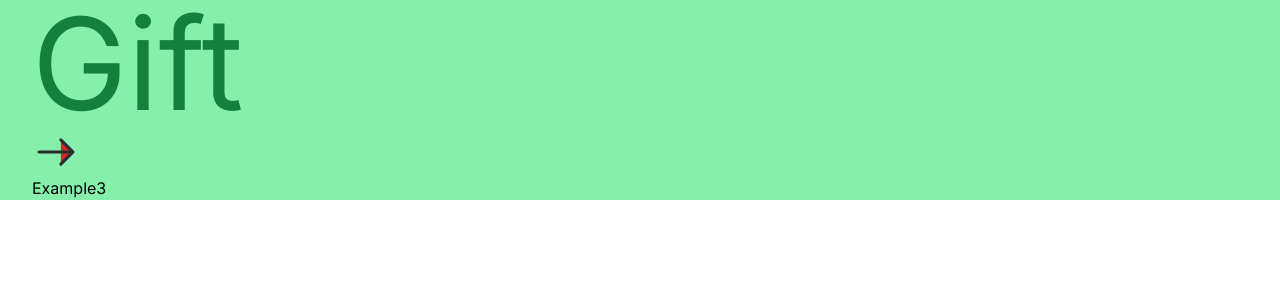
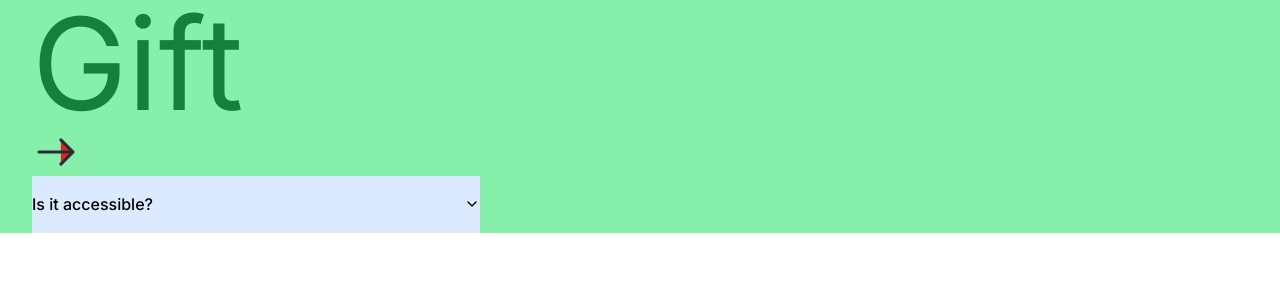
Before and after one commit to sergio-nezhigay/gift, a Next.js app: page / in a window 1280 px wide. Shown: the top 300 px of the page. Built offline with nearby package versions, Linux system fonts and the light colour scheme.

Commit message:
add accordion

```diff
--- a/package.json
+++ b/package.json
@@ -16,6 +16,7 @@
     "prepare": "husky install"
   },
   "dependencies": {
+    "@radix-ui/react-accordion": "^1.1.2",
     "@tailwindcss/typography": "^0.5.10",
     "class-variance-authority": "^0.7.0",
     "clsx": "^2.1.0",
--- a/src/components/Example.tsx
+++ b/src/components/Example.tsx
@@ -1,7 +1,24 @@
 import React from "react";
+import {
+  Accordion,
+  AccordionContent,
+  AccordionItem,
+  AccordionTrigger,
+} from "@/components/ui/accordion";
 
 function Example() {
-  return <div>Example3</div>;
+  return (
+    <div className="max-w-md bg-blue-100">
+      <Accordion type="single" collapsible>
+        <AccordionItem value="item-1">
+          <AccordionTrigger>Is it accessible?</AccordionTrigger>
+          <AccordionContent>
+            Yes. It adheres to the WAI-ARIA design pattern.
+          </AccordionContent>
+        </AccordionItem>
+      </Accordion>
+    </div>
+  );
 }
 
 export default Example;
--- /dev/null
+++ b/src/components/ui/accordion.tsx
@@ -0,0 +1,58 @@
+"use client";
+
+import * as React from "react";
+import * as AccordionPrimitive from "@radix-ui/react-accordion";
+import { ChevronDown } from "lucide-react";
+
+import { cn } from "@/lib/utils";
+
+const Accordion = AccordionPrimitive.Root;
+
+const AccordionItem = React.forwardRef<
+  React.ElementRef<typeof AccordionPrimitive.Item>,
+  React.ComponentPropsWithoutRef<typeof AccordionPrimitive.Item>
+>(({ className, ...props }, ref) => (
+  <AccordionPrimitive.Item
+    ref={ref}
+    className={cn("border-b", className)}
+    {...props}
+  />
+));
+AccordionItem.displayName = "AccordionItem";
+
+const AccordionTrigger = React.forwardRef<
+  React.ElementRef<typeof AccordionPrimitive.Trigger>,
+  React.ComponentPropsWithoutRef<typeof AccordionPrimitive.Trigger>
+>(({ className, children, ...props }, ref) => (
+  <AccordionPrimitive.Header className="flex">
+    <AccordionPrimitive.Trigger
+      ref={ref}
+      className={cn(
+        "flex flex-1 items-center justify-between py-4 font-medium transition-all hover:underline [&[data-state=open]>svg]:rotate-180",
+        className,
+      )}
+      {...props}
+    >
+      {children}
+      <ChevronDown className="h-4 w-4 shrink-0 transition-transform duration-200" />
+    </AccordionPrimitive.Trigger>
+  </AccordionPrimitive.Header>
+));
+AccordionTrigger.displayName = AccordionPrimitive.Trigger.displayName;
+
+const AccordionContent = React.forwardRef<
+  React.ElementRef<typeof AccordionPrimitive.Content>,
+  React.ComponentPropsWithoutRef<typeof AccordionPrimitive.Content>
+>(({ className, children, ...props }, ref) => (
+  <AccordionPrimitive.Content
+    ref={ref}
+    className="overflow-hidden text-sm transition-all data-[state=closed]:animate-accordion-up data-[state=open]:animate-accordion-down"
+    {...props}
+  >
+    <div className={cn("pb-4 pt-0", className)}>{children}</div>
+  </AccordionPrimitive.Content>
+));
+
+AccordionContent.displayName = AccordionPrimitive.Content.displayName;
+
+export { Accordion, AccordionItem, AccordionTrigger, AccordionContent };
--- a/tsconfig.json
+++ b/tsconfig.json
@@ -21,7 +21,9 @@
     "baseUrl": ".",
     "paths": {
       "@/components/*": ["src/components/*"],
+      "@/utils/*": ["src/utils/*"],
       "@/sections/*": ["src/sections/*"],
+      "@/lib/*": ["src/lib/*"],
       "@/public/*": ["public/*"]
     }
   },
```
Also changed, not shown: src/lib/utils.ts (renamed from lib/utils.ts), 1 other file (tests, documents, lock files or other folders).
